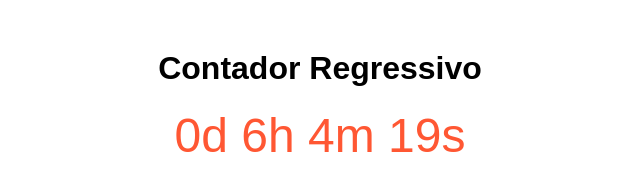
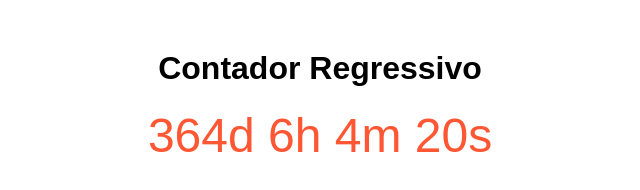
Before and after one commit to CraxkerSsj/CraxkerContador, a plain HTML site: page index.html in a window 1280 px wide. Shown: the whole page, without its empty margins (320-960 px from the left). Drawn offline with Linux system fonts and the light colour scheme.

Commit message:
Update index.html

```diff
--- a/index.html
+++ b/index.html
@@ -22,7 +22,7 @@
 
     <script>
         // Defina a data e hora do evento
-        const countDownDate = new Date("2025-05-01T23:59:59").getTime();
+        const countDownDate = new Date("2026-05-01T00:00:00").getTime();
 
         // Atualize o contador a cada segundo
         const x = setInterval(function() {
```
